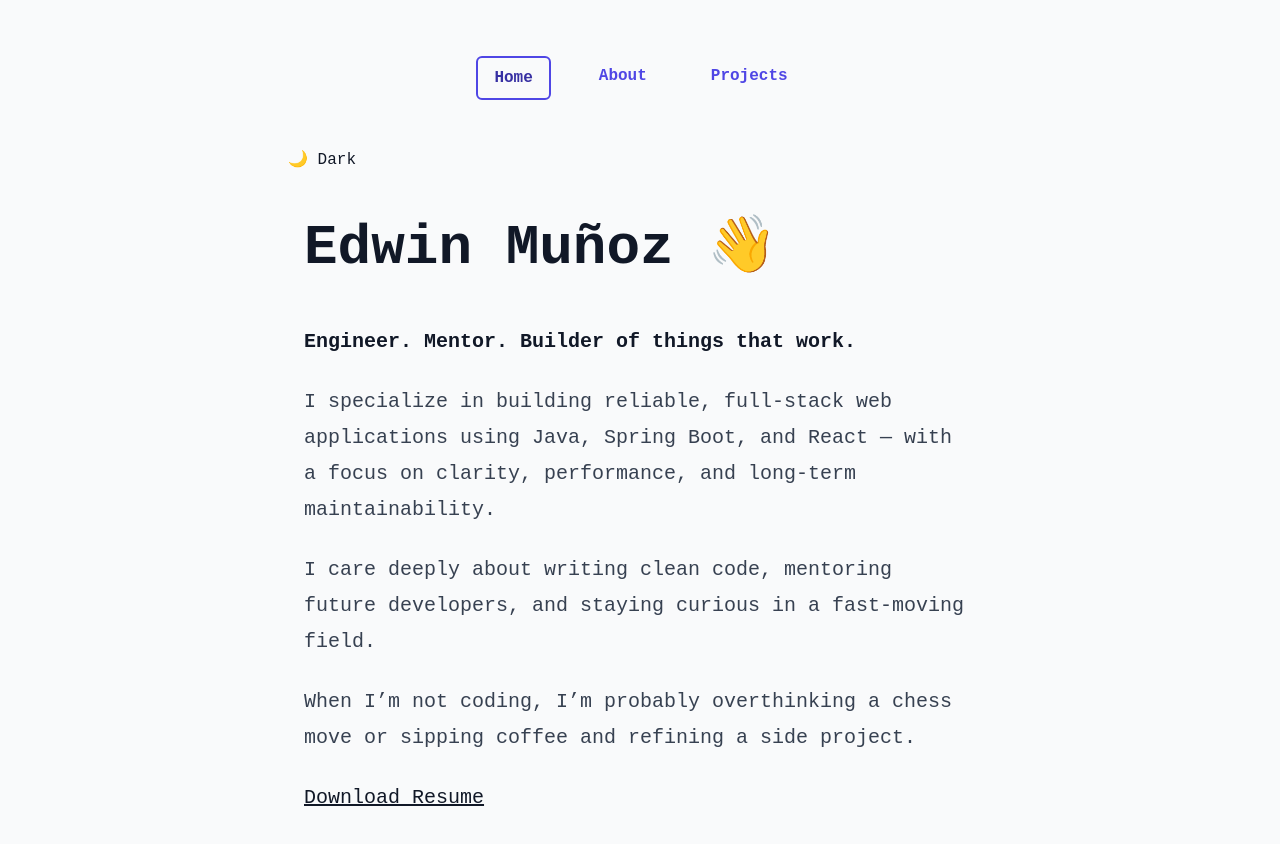
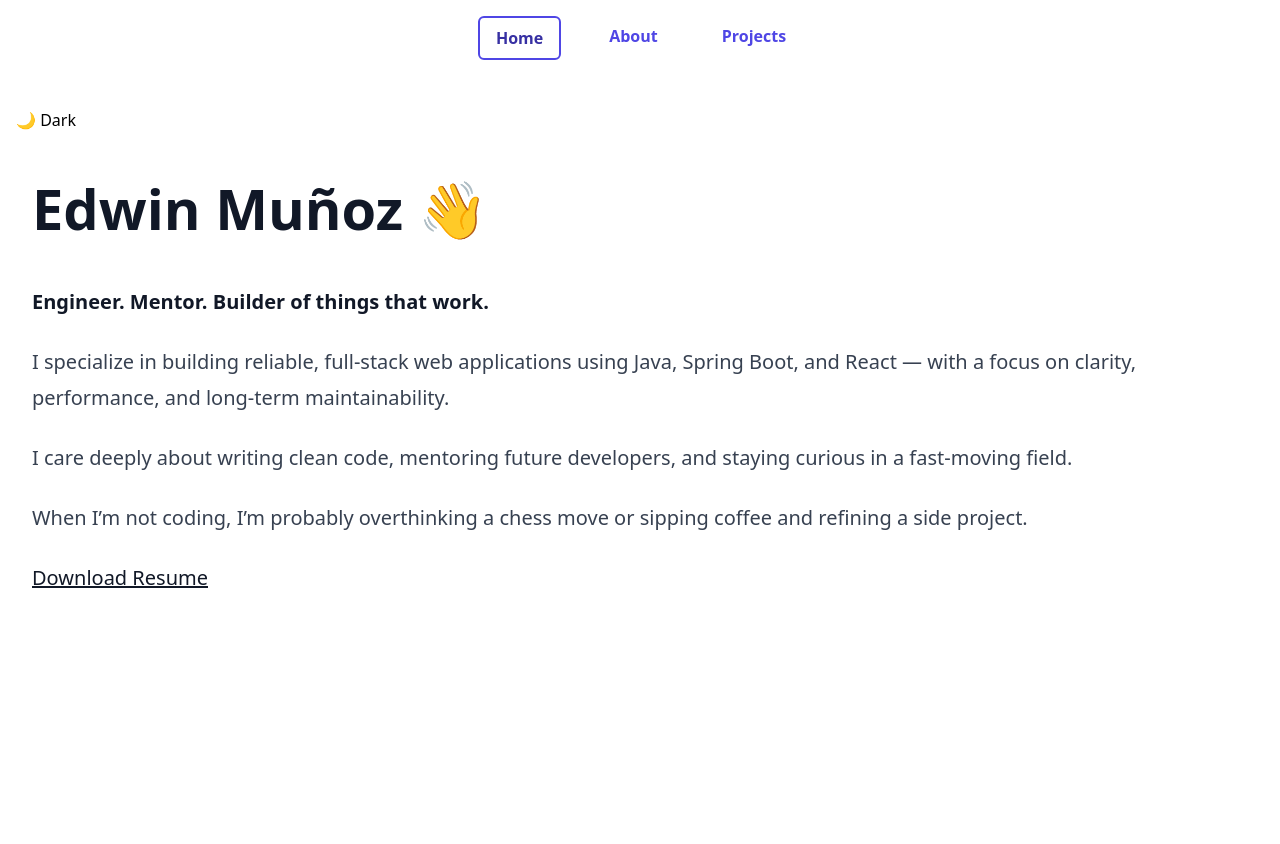
Before and after one commit to emunoz8/web, a React (Create React App) app in the folder frontend/: page / in a window 1280 px wide. Shown: the top 844 px of the page. After the commit the page ends 800 px from the top, so only its background shows below. Built offline with nearby package versions, Linux system fonts and the light colour scheme.

Commit message:
updated Layout

```diff
--- a/frontend/src/App.tsx
+++ b/frontend/src/App.tsx
@@ -1,22 +1,13 @@
 import { BrowserRouter as Router } from "react-router-dom";
-import Navbar from "./components/layout/Navbar";
-import AppRoutes from "./routes/AppRoutes";
 import './styles/index.css';
 import { ThemeProvider } from "./context/ThemeProvider";
+import Theme from "./context/Theme";
 
 function App() {
   return (
     <ThemeProvider>
-      <div className="code-theme">
-        <div className="body-main">
-          <Router>
-            <Navbar />
-            <AppRoutes />
-          </Router>
-        </div>
-      </div>
+      <Theme/>
     </ThemeProvider>
-
   );
 }
 
--- /dev/null
+++ b/frontend/src/components/layout/Layout.tsx
@@ -0,0 +1,17 @@
+// src/pages/Contact.tsx
+import React from "react";
+import Navbar from "./Navbar";
+import AppRoutes from "../../routes/AppRoutes";
+
+const Layout: React.FC = () => {
+  return (
+    <>
+        <Navbar/>
+        <AppRoutes/>
+
+
+    </>
+  );
+};
+
+export default Layout;
--- /dev/null
+++ b/frontend/src/context/Theme.tsx
@@ -0,0 +1,16 @@
+import { BrowserRouter as Router } from "react-router-dom";
+import Layout from "../components/layout/Layout";
+
+const Theme: React.FC = () => {
+  return (
+      <div className="layout-root">
+        <div className="content-wrapper">
+          <Router>
+            <Layout/>
+          </Router>
+        </div>
+      </div>
+  );
+};
+
+export default Theme;
```
Also changed, not shown: package.json (added, +10 -0 lines), 1 other file (tests, documents, lock files or other folders).
